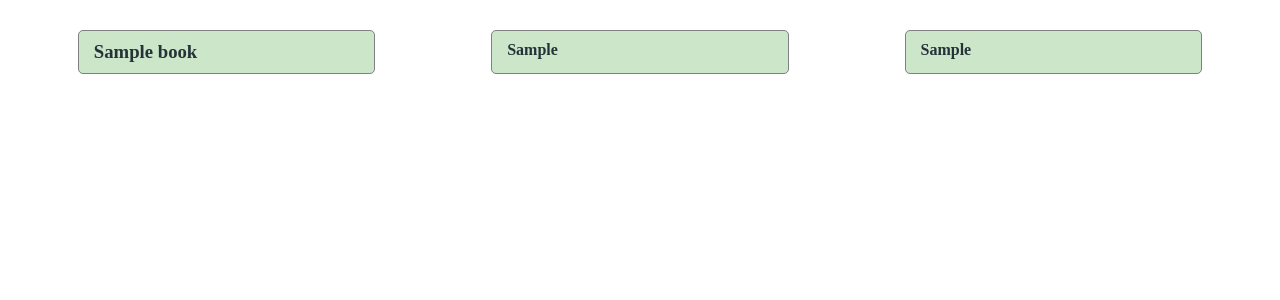
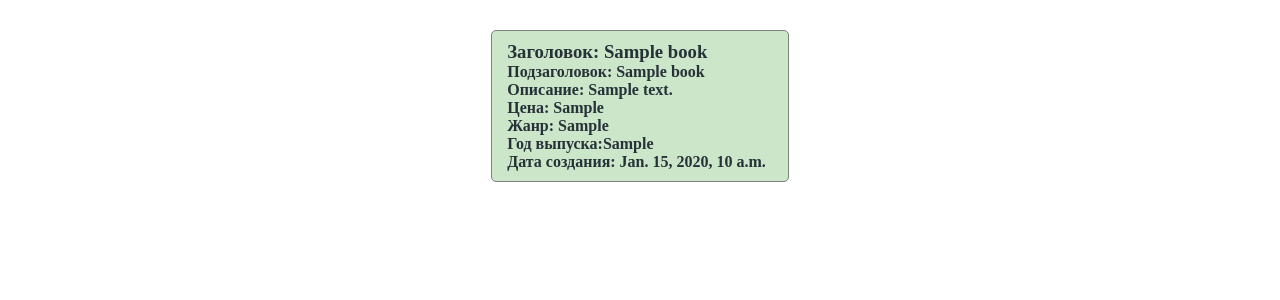
Before and after one commit to Bayastan/todo, a Django app: page /books/ in a window 1280 px wide. Shown: the top 300 px of the page. Run offline with Django 3.2, Linux system fonts and the light colour scheme; tables that the repository leaves empty hold one stand-in row (values such as "Sample post").

Commit message:
added options page books

```diff
--- a/main/templates/books.html
+++ b/main/templates/books.html
@@ -11,13 +11,17 @@
 <body>
 
     <div class="todo_container">
-
-    {% for books in books_list %}
-       <h3 class="todo_item"> {{ books.title }} </h3>
-       <h4 class="todo_item"> {{ books.price }} </h4>
-       <h4 class="todo_item"> {{ books.year }} </h4>
-    {% endfor %}
-
+            {% for books in books_list %}
+            <div class="todo_item">
+            <h3 class=""> Заголовок: {{ books.title }} </h3>
+            <h4 class=""> Подзаголовок: {{ books.subtitle }} </h4>
+            <h4 class=""> Описание: {{ books.description }} </h4>
+            <h4 class=""> Цена: {{ books.price }} </h4>
+            <h4 class=""> Жанр: {{ books.genre }} </h4>
+            <h4 class=""> Год выпуска:{{ books.year }} </h4>
+            <h4 class=""> Дата создания: {{ books.date }} </h4>
+            </div>
+        {% endfor %}
     </div>
 </body>
 </html>
```
